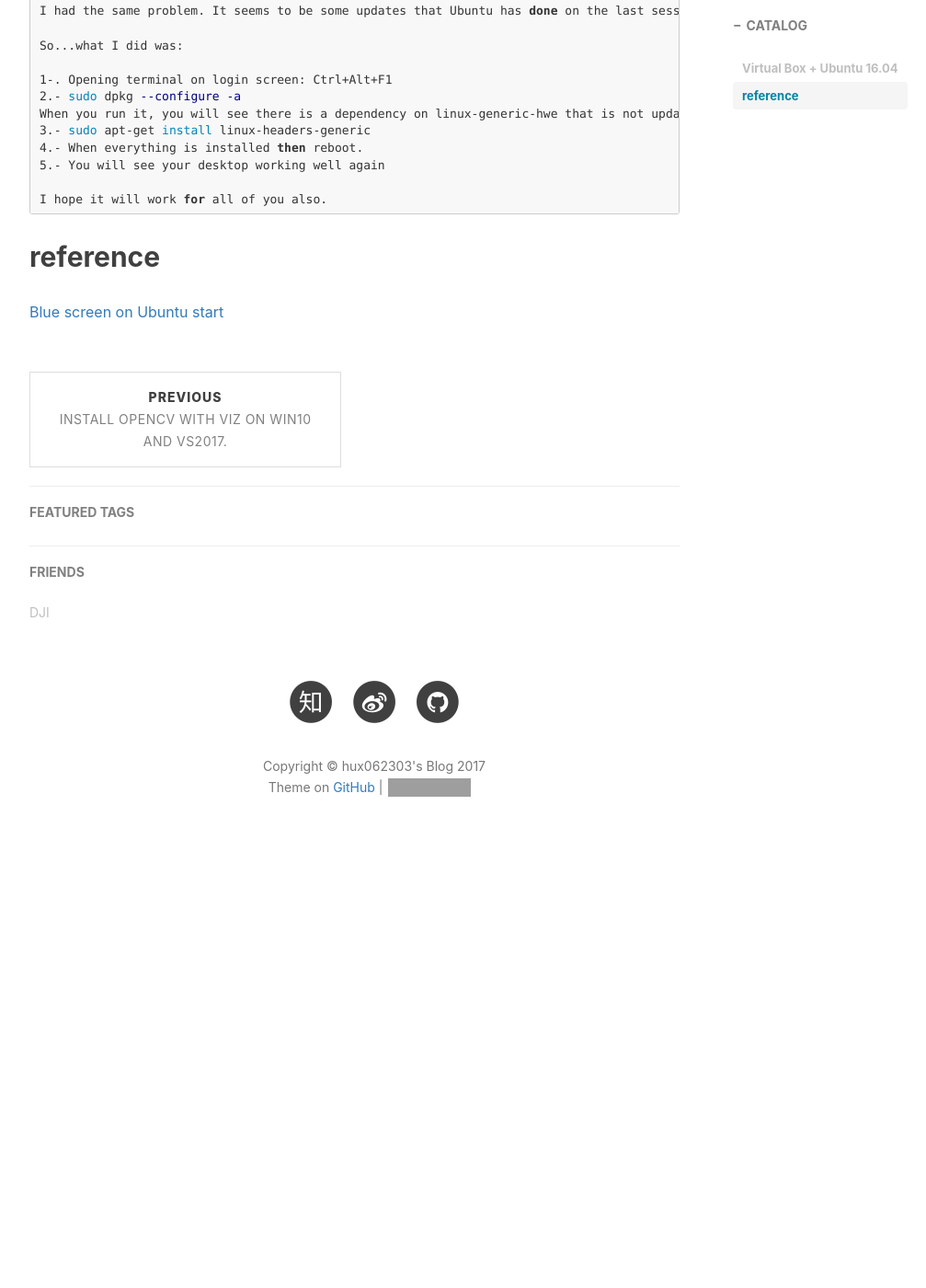
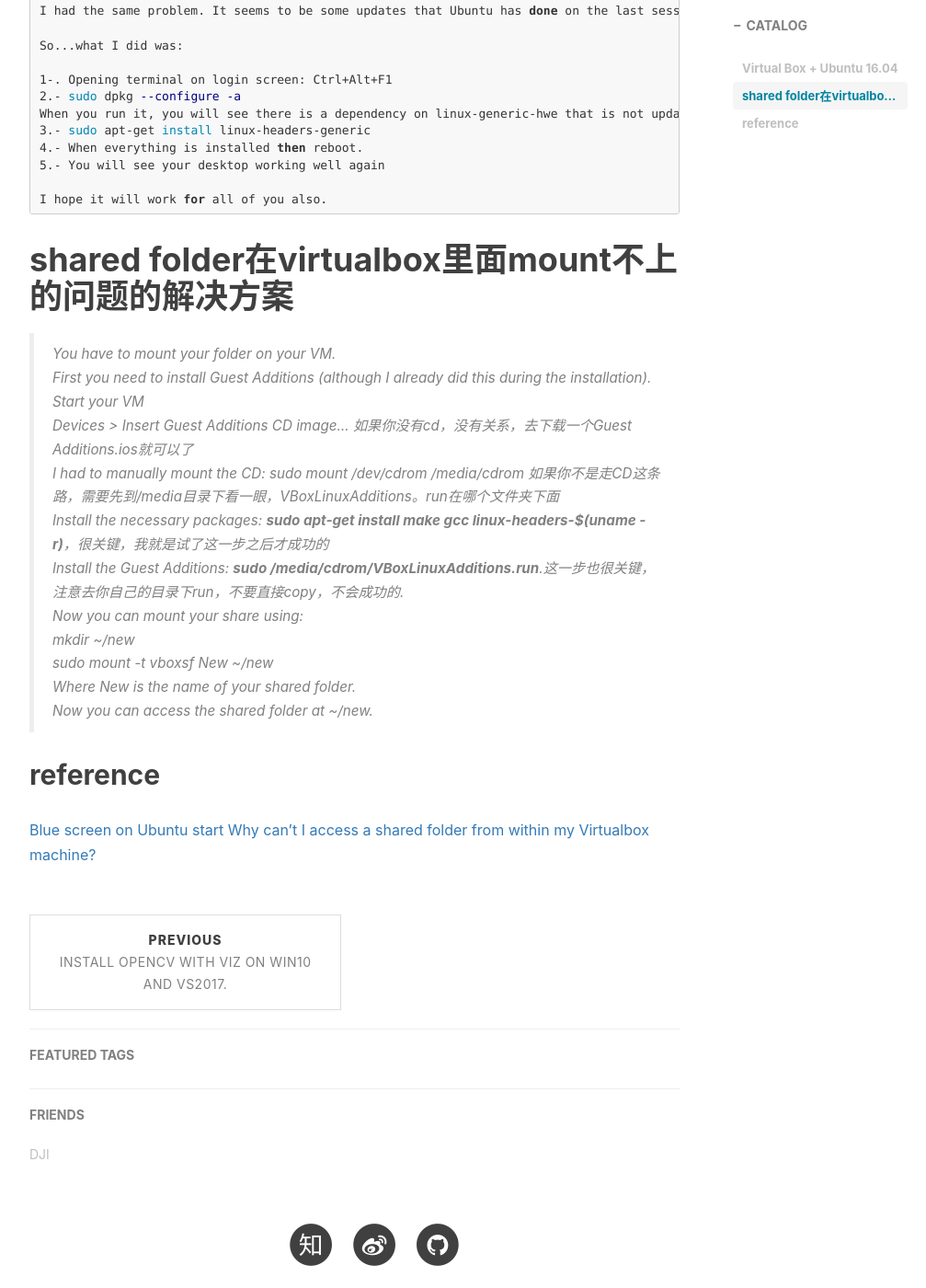
Before and after one commit to hux062303/hux062303.github.io, a Jekyll site: the page built from _posts/2017-11-09-virtualbox-ubuntu-crash.md, in a window 1280 px wide and 1400 px high, scrolled down 1177 px. Shown: the whole window at 92% size, without its empty margins (233-1240 px from the left). Built offline with Jekyll 4.4.1, drawn with Linux system fonts in a browser that asks for light colours; nearby versions of some CDN libraries; comment, search, counter and statistics services are not loaded; before the commit the page ends 2137 px from its top, so only the background shows below that; grey boxes are pictures that could not be loaded.

Commit message:
Update 2017-11-09-virtualbox-ubuntu-crash.md

````diff
--- a/_posts/2017-11-09-virtualbox-ubuntu-crash.md
+++ b/_posts/2017-11-09-virtualbox-ubuntu-crash.md
@@ -43,5 +43,21 @@ When you run it, you will see there is a dependency on linux-generic-hwe that is
 I hope it will work for all of you also.
 ```
 
+# shared folder在virtualbox里面mount不上的问题的解决方案
+
+> You have to mount your folder on your VM.
+> First you need to install Guest Additions (although I already did this during the installation).
+> Start your VM
+> Devices > Insert Guest Additions CD image... *如果你没有cd，没有关系，去下载一个Guest Additions.ios就可以了*
+> I had to manually mount the CD: sudo mount /dev/cdrom /media/cdrom *如果你不是走CD这条路，需要先到/media目录下看一眼，VBoxLinuxAdditions。run在哪个文件夹下面*
+> Install the necessary packages: **sudo apt-get install make gcc linux-headers-$(uname -r)**，很关键，我就是试了这一步之后才成功的
+> Install the Guest Additions: **sudo /media/cdrom/VBoxLinuxAdditions.run**.这一步也很关键，注意去你自己的目录下run，不要直接copy，不会成功的.
+> Now you can mount your share using:
+> mkdir ~/new
+> sudo mount -t vboxsf New ~/new
+> Where New is the name of your shared folder.
+> Now you can access the shared folder at ~/new.
+
 ## reference
 [Blue screen on Ubuntu start](https://forums.virtualbox.org/viewtopic.php?f=6&t=80178)
+[Why can't I access a shared folder from within my Virtualbox machine?](https://askubuntu.com/questions/456400/why-cant-i-access-a-shared-folder-from-within-my-virtualbox-machine)
````
